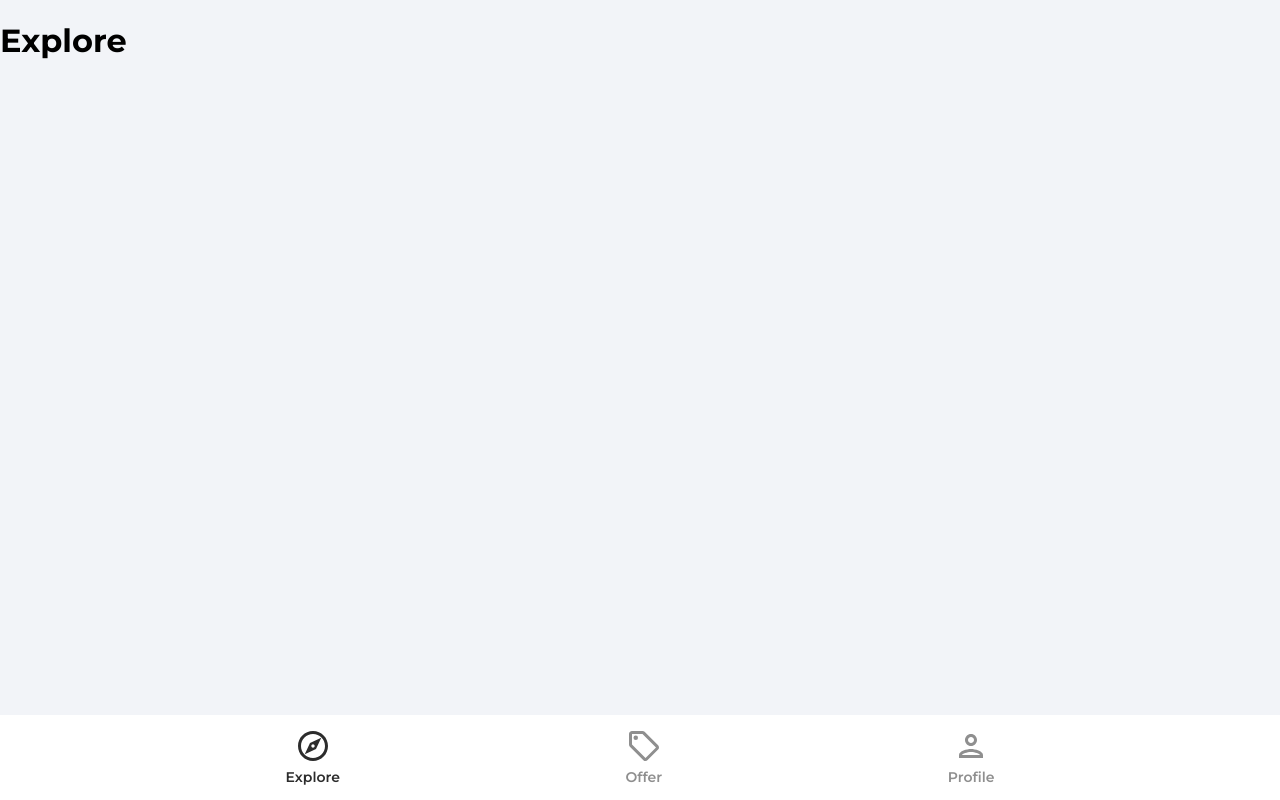
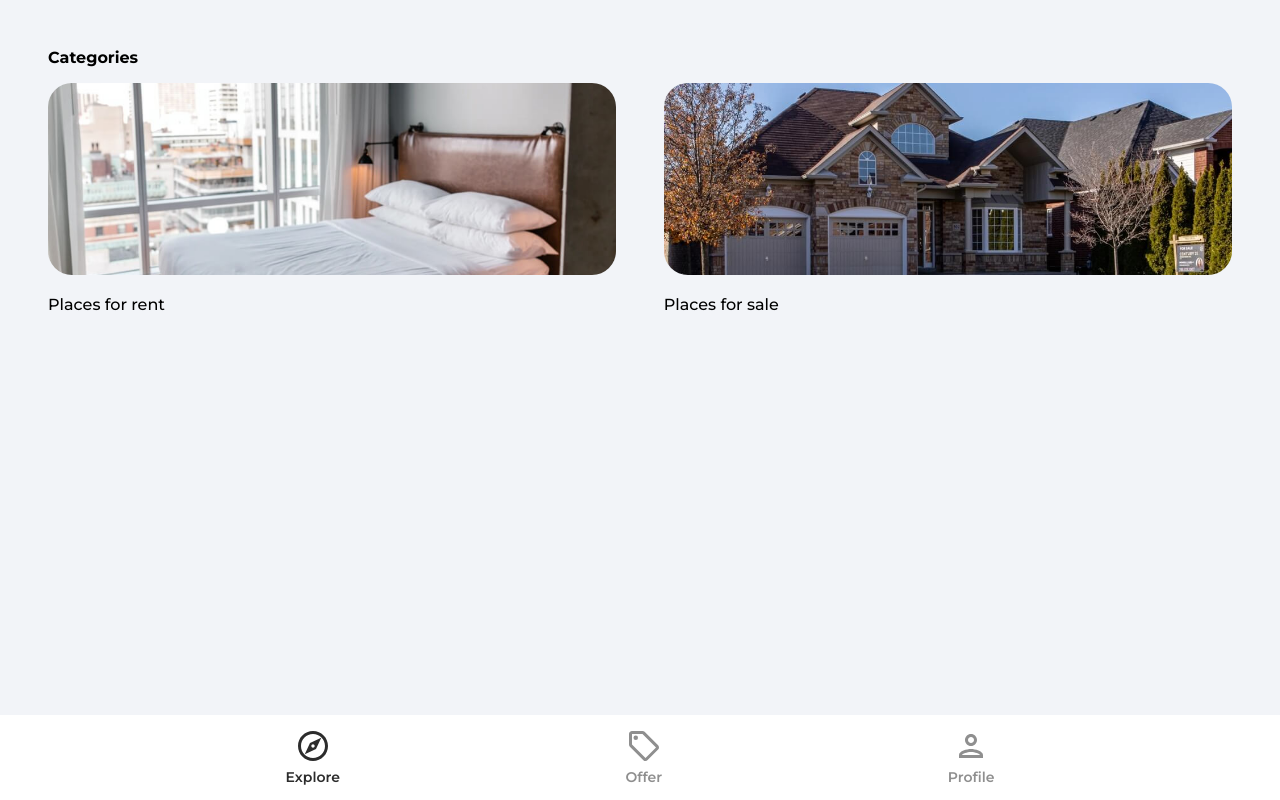
Before and after one commit to shanelwilliams/house-marketplace, a React (Create React App) app: page / in a window 1280 px wide. Built offline with nearby package versions, Linux system fonts and the light colour scheme.

Commit message:
added category listings

```diff
--- a/src/App.js
+++ b/src/App.js
@@ -4,6 +4,7 @@
 import Navbar from "./components/Navbar"
 import PrivateRoute from "./components/PrivateRoute";
 import Explore from './pages/Explore'
+import Category from "./pages/Category";
 import Offers from './pages/Offers'
 import Profile from './pages/Profile'
 import SignIn from './pages/SignIn'
@@ -17,6 +18,7 @@
       <Routes>
         <Route path="/" element={<Explore />} />
         <Route path="/offers" element={<Offers />} />
+        <Route path="/category/:categoryName" element={<Category />} />
         <Route path="/profile" element={<PrivateRoute />}>
         <Route path="/profile" element={<Profile />} />
          </Route>
--- /dev/null
+++ b/src/pages/Category.jsx
@@ -0,0 +1,88 @@
+import React from 'react'
+import { useEffect, useState } from 'react'
+import { useParams } from 'react-router-dom'
+import {
+	collection,
+	getDocs,
+	query,
+	where,
+	orderBy,
+	limit,
+	startAfter,
+} from 'firebase/firestore'
+import { db } from '../firebase.config'
+import { toast } from 'react-toastify'
+import Spinner from '../components/Spinner'
+
+function Category() {
+	const [listings, setListings] = useState(null)
+	const [loading, setLoading] = useState(true)
+
+	const params = useParams()
+
+	useEffect(() => {
+		const fetchListings = async () => {
+			try {
+				// Get reference
+				const listingsRef = collection(db, 'listings')
+
+				//Create a query
+				const q = query(
+					listingsRef,
+					where('type', '==', params.categoryName),
+					orderBy('timestamp', 'desc'),
+					limit(10)
+				)
+
+				// Execute query
+				const querySnap = await getDocs(q)
+
+				let listings = []
+
+				querySnap.forEach((doc) => {
+					return listings.push({
+						id: doc.id,
+						data: doc.data(),
+					})
+				})
+
+				setListings(listings)
+				setLoading(false)
+			} catch (error) {
+				toast.error('Could not fetch listings')
+			}
+		}
+
+		fetchListings()
+	}, [params.categoryName])
+
+	return (
+		<div className='category'>
+			<header>
+				<p className='pageHeader'>
+					{params.categoryName === 'rent'
+						? 'Places for rent'
+						: 'Places for sale'}
+				</p>
+			</header>
+
+			{loading ? (
+				<Spinner />
+			) : listings && listings.length > 0 ? (
+				<>
+                <main>
+                    <ul className="categoryListings">
+                        {listings.map((listing) => (
+                            <h3 key={listing.id}>{listing.data.name}</h3>
+                        ))}
+                    </ul>
+                </main>
+                </>
+			) : (
+				<p>No listings for {params.categoryName}</p>
+			)}
+		</div>
+	)
+}
+
+export default Category
--- a/src/pages/Explore.jsx
+++ b/src/pages/Explore.jsx
@@ -1,9 +1,30 @@
 import React from 'react'
+import {Link} from 'react-router-dom'
+import rentCategoryImage from '../assets/jpg/rentCategoryImage.jpg'
+import sellCategoryImage from '../assets/jpg/sellCategoryImage.jpg'
 
 function Explore() {
   return (
-    <div>
-      <h1>Explore</h1>
+    <div className='explore'>
+      <header className="pageHeader">
+        <p className="pageHeader"></p>
+      </header>
+
+      <main>
+        {/* Slider */}
+
+        <p className="exploreCategoryHeading">Categories</p>
+        <div className="exploreCategories">
+          <Link to='category/rent'>
+            <img src={rentCategoryImage} alt="rent" className='exploreCategoryImg' />
+            <p className="exploreCategoryName">Places for rent</p>
+          </Link>
+          <Link to='category/sale'>
+            <img src={sellCategoryImage} alt="sell" className='exploreCategoryImg' />
+            <p className="exploreCategoryName">Places for sale</p>
+          </Link>
+        </div>
+      </main>
     </div>
   )
 }
--- a/src/pages/Profile.jsx
+++ b/src/pages/Profile.jsx
@@ -1,10 +1,10 @@
-import React, { userRef } from 'react'
+import React from 'react'
 import { getAuth, updateProfile } from 'firebase/auth'
 import {updateDoc, doc} from 'firebase/firestore'
 import {db} from '../firebase.config'
 import {toast} from 'react-toastify'
-import { useEffect, useState } from 'react'
-import { useNavigate, Link } from 'react-router-dom'
+import { useState } from 'react'
+import { useNavigate } from 'react-router-dom'
 
 function Profile() {
   const auth = getAuth()
```
